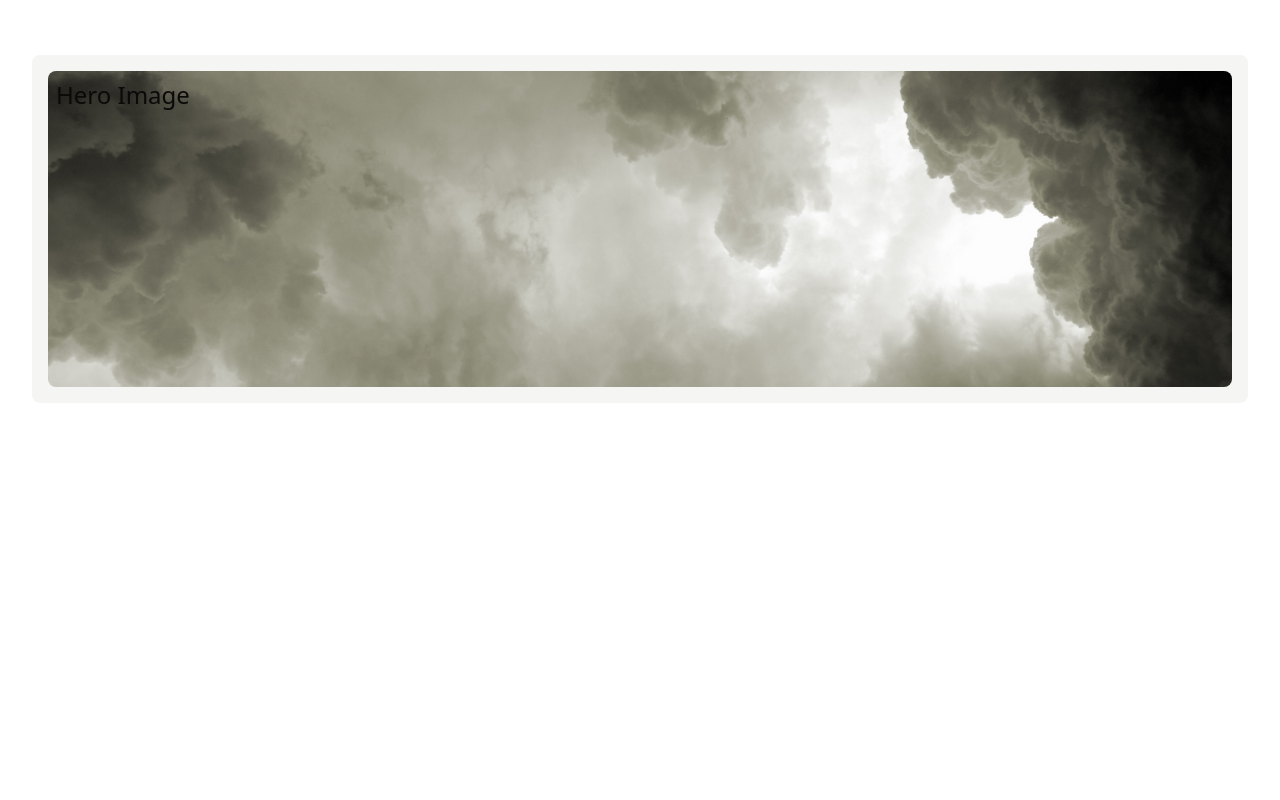
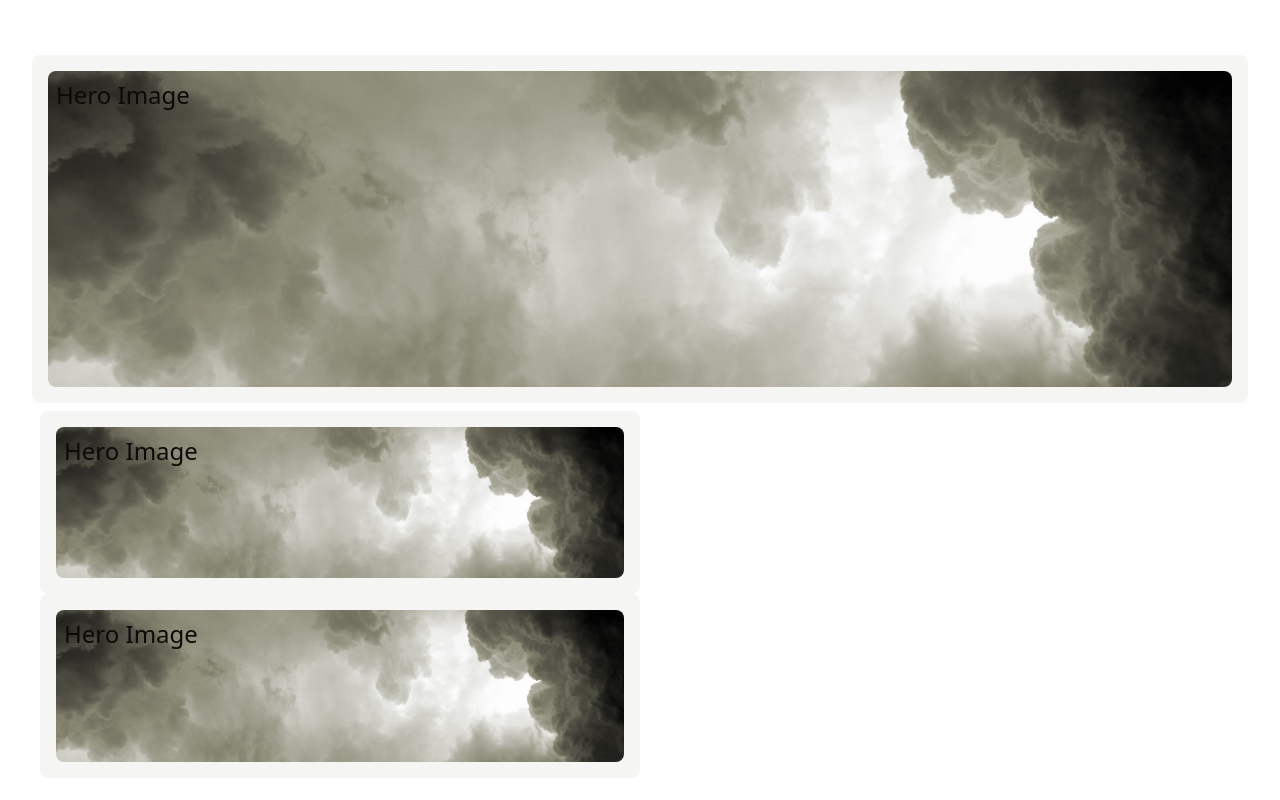
Before and after one commit to Meister7K/Mr7K.com, a Next.js app in the folder portfolio/: page / in a window 1280 px wide. Shown: the part 857-1657 px from the top of the page. Before the commit the page ends 1292 px from the top, so only its background shows below. Built offline with nearby package versions, Linux system fonts and the light colour scheme.

Commit message:
"added sections"

```diff
--- a/portfolio/src/app/page.tsx
+++ b/portfolio/src/app/page.tsx
@@ -1,4 +1,5 @@
 import HeroSection from "@/components/homepage/HeroSection";
+import SecondarySection from "@/components/homepage/SecondarySection";
 import Loading from "@/components/loading/Loading";
 
 
@@ -12,6 +13,27 @@ const heroData = {
   height:500
 };
 
+const blogData={
+  src: "/clouds-2.jpg",
+  title: "Hero Image",
+  description: "Hero Image Desc.",
+  alt: "hero image",
+  href: "/projects",
+  width: 2000,
+  height:500
+}
+
+const projectData={
+  src: "/clouds-2.jpg",
+  title: "Hero Image",
+  description: "Hero Image Desc.",
+  alt: "hero image",
+  href: "/projects",
+  width: 2000,
+  height:500
+}
+
+
 export default function Home() {
   return (
     <main className="flex min-h-screen flex-col items-center justify-between w-full p-8 ">
@@ -23,8 +45,10 @@ export default function Home() {
         <HeroSection {...heroData}/>
 
       </section>
-      <section className="secondary-section">
+      <section className="secondary-section flex flex-col m-2 justify-evenly box-border">
         {/* !Secondary component list */}
+        <SecondarySection {...blogData}/>
+        <SecondarySection {...projectData}/>
 
       </section>
 
--- /dev/null
+++ b/portfolio/src/components/homepage/SecondarySection.tsx
@@ -0,0 +1,27 @@
+import Link from "next/link"
+import Image from "next/image"
+
+interface SecondaryData {
+    src: string
+    title: string | null
+    description: string | null
+    alt: string
+    href: string | object
+    width: number
+    height: number
+}
+
+const SecondarySection = ({ src, title, description, alt, href, width, height }: SecondaryData)=>{
+
+    return(<div className=" h-full bg-muted rounded-lg p-4 relative flex justify-center align-middle box-border lg:w-1/2 w-full">
+        <Link href={href} className="group">
+        <Image src={src} alt={alt} width={width} height={height} className="rounded-lg relative"/>
+        <h2 className="absolute z-10 top-2 left-2 p-4 text-2xl">{title}</h2>
+        <p className=" absolute bottom-2 right-2 z-20 opacity-0 group-hover:opacity-100 transition-all p-4">{description}</p>
+        </Link>
+
+
+    </div>)
+}
+
+export default SecondarySection
```
